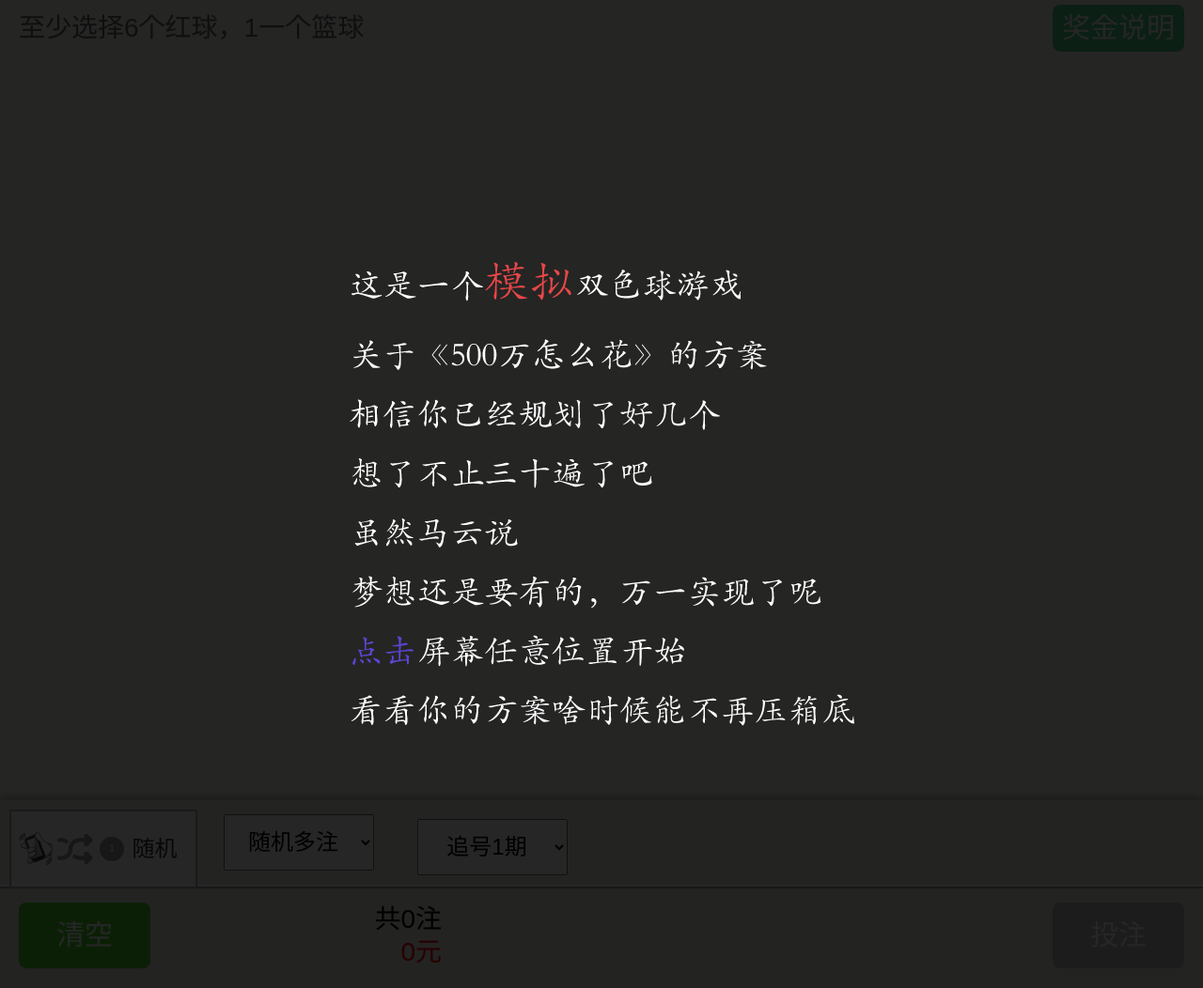
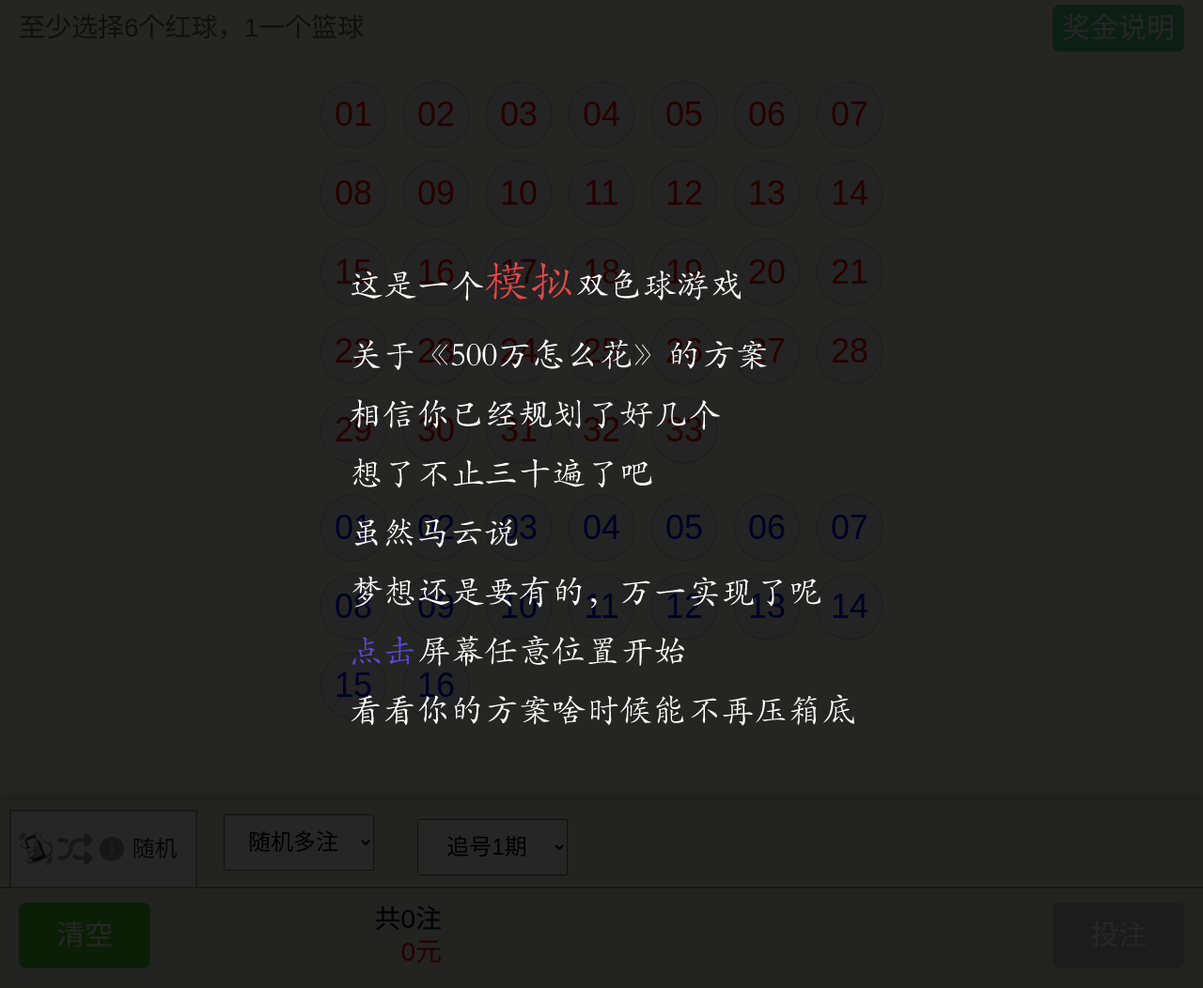
Before and after one commit to dzcdzc124/game, a PHP site: page /lottery in a window 1280 px wide. Shown: the whole page at 94% size. Run offline with PHP 8.4, Linux system fonts and the light colour scheme.

Commit message:
no message

```diff
--- a/lottery/css/main.css
+++ b/lottery/css/main.css
@@ -125,14 +125,14 @@ body {font-family:Arial, '微软雅黑'; background-color:#f9f6f0; }
 /*** main ***/
 .lottery{width:100%; height:100%; position:absolute; overflow:hidden;}
 .page1{background-color:#f9f6f0; width:100%; height:100%; position:relative; top:0;left:0; z-index:1;overflow:hidden;}
-.page1 .intro{font-size: 28px; width:100%; height:60px; line-height:60px;  }
+.page1 .intro{font-size: 28px; width:100%; height:60px; line-height:60px; background-color: #f9f6f0; position: absolute; top: 0; left: 0; z-index: 19; }
 .page1 .intro span{text-indent:20px; color:#666;}
 .page1 .intro .gorule{font-size:28px;  width:140px; height:50px; margin:5px 20px 0 0;
 	line-height:50px; border-radius:8px;
 	background-color:#4ed08c; color:#fff; font-size:30px; text-align:center;
 }
 
-.main{  padding:20px 0 220px 0;}
+.main{ padding: 80px 0 220px 0;}
 .red-ball {overflow:hidden;width:600px; margin:0 auto 20px;}
 .red-ball li{background-color:#f1f1f1; border:2px solid #d4d4d4; border-radius:50%; color:red;
 	width:68px; height:68px; float:left; line-height:68px; text-align:center; font-size:36px;
--- a/lottery/index.html
+++ b/lottery/index.html
@@ -46,12 +46,12 @@
 <div class="intro_level"></div>
 
 <div class="lottery">
-	<div class="page1" id="lotteryContent">
+	<div class="page1">
 		<div class="intro">
 			<span class="l">至少选择6个红球，1一个篮球</span>
 			<div class="gorule r">奖金说明</div>
 		</div>
-		<div class="main" style="display:none;">
+		<div class="main" id="lotteryContent">
 			<div class="red-ball ">
 				<ul>
 					<li value="1">01</li>
--- a/lottery/js/main.js
+++ b/lottery/js/main.js
@@ -14,7 +14,6 @@ var img_list = [
                 "img/result.png",
                 "img/random.png"
                 ];
-
 
 //我的选号组
 var mygroup = new Array();
@@ -122,7 +121,10 @@ var pageControl = (function () {
     winheight = 960,     //页面高
     designWidth = 640,    //设计宽
     designHeight = 960,  //设计高
-    winscale = 1;         //页面缩放
+    winscale = 1,         //页面缩放
+    SHAKE_THRESHOLD = 1200,   //摇动事件触发阈值
+	STOP_THRESHOLD = 200,     //摇动停止触发阈值
+	deviceData = {x:0,y:0,z:0,lx:0,ly:0,lz:0,lastUpdate:0,isTrigger:false,maxSpeed:0 };  //设备数据，摇动用
 
 	return {
 	    init: function(){
@@ -147,6 +149,10 @@ var pageControl = (function () {
 				  'position': 'relative',
 				  'margin': '0 auto'
 				})
+				$(".page2 , .page3 ").css({
+					"-webkit-transform":"translateX("+designWidth+"px)",
+							"transform":"translateX("+designHeight+"px)"
+				});
 			}else{
 				$("body").width(winwidth).height(winheight);
 				$(".lottery").width(winwidth).height(winheight);
@@ -156,11 +162,11 @@ var pageControl = (function () {
 				            'transform': "scale("+winscale+")"
 				  });
 				}
+				$(".page2 , .page3 ").css({
+					"-webkit-transform":"translateX("+winwidth+"px)",
+							"transform":"translateX("+winwidth+"px)"
+				});
 			}
-			$(".page2 , .page3 ").css({
-				"-webkit-transform":"translateX("+winwidth+"px)",
-						"transform":"translateX("+winwidth+"px)"
-			});
 			preLoad.init();
 			pageControl.addEvent();
 		},
@@ -268,19 +274,13 @@ var pageControl = (function () {
 					lottery_run();
 				}
 			});
+			this.addShakeEvent();
 	    },
 	    addShakeEvent: function(){
 	      if (window.DeviceMotionEvent) {
 	        window.addEventListener('devicemotion', this.deviceMotionHandler, false );
 	      } else {
-	        console.log("不支持摇动事件")
-	        //点击随机
-	        $(".page4 .logo").off().on(eventName.tap,(function(_this){
-	          return function(){
-	            var param = gameControl.getRandomResult();
-	            _this.createImage(param,_this.setMyResult);
-	          }
-	        }(this)));
+	        console.log("不支持摇动事件");
 	      }
 	    },
 	    removeShakeEvent: function(){
@@ -293,7 +293,7 @@ var pageControl = (function () {
 	      var curTime = new Date().getTime();
 	      var speed = 0;
 
-	      if ((curTime - deviceData.lastUpdate) > 100) {
+	      if ((curTime - deviceData.lastUpdate) > 1500) {
 	          var diffTime = curTime - deviceData.lastUpdate;
 	          deviceData.lastUpdate = curTime;
 
@@ -306,14 +306,11 @@ var pageControl = (function () {
 	          var currentSpeed = 0;
 	          if ( speed >= SHAKE_THRESHOLD ) {
 	            deviceData.isTrigger = true;
-	            $(".shakeloading").removeClass("none");
 	          }else if( speed <= STOP_THRESHOLD && deviceData.isTrigger){
 	            deviceData.isTrigger = false;
 	            deviceData.maxSpeed = 0;
-	            deviceData.lastUpdate += 1500;
-	            $(".shakeloading").addClass("none");
-	            var param = gameControl.getRandomResult();
-	            pageControl.createImage(param,pageControl.setMyResult);
+
+	            $(".selection1").trigger(eventName.tap);
 	            //$(".page4 .logo").html("speed:"+speed.toFixed(2)+",max:"+deviceData.maxSpeed.toFixed(2));
 	          }
 	          deviceData.lx = deviceData.x;
@@ -346,25 +343,7 @@ $(document).ready(function() {
 		e.preventDefault();
 	})
 	pageControl.init();
-	return;
 })
-
-function pageinit(){
-	winwidth = $(window).width();
-	winheight = $(window).height();
-
-	var rem = winwidth / 32;
-	rem = rem.toFixed(1);
-	$("html").css("font-size",rem+"px");
-	$(".lottery").width(winwidth).height(winheight);
-	$(".page2 , .page3 ").css({
-		"-webkit-transform":"translateX("+winwidth+"px)",
-				"transform":"translateX("+winwidth+"px)"
-	});
-
-	pageControl.pageLoading("hide");
-}
-
 
 //------计算投注情况------//
 function count(){
@@ -927,7 +906,7 @@ contentSwipe.prototype.startEvent = function(e){
 	if(this.timer){
 		clearTimeout(this.timer);
 	}
-	$(_this.obj).css({
+	$(this.obj).css({
 		'-webkit-transition': "none",
 				'transition': "none"
 	});
```
